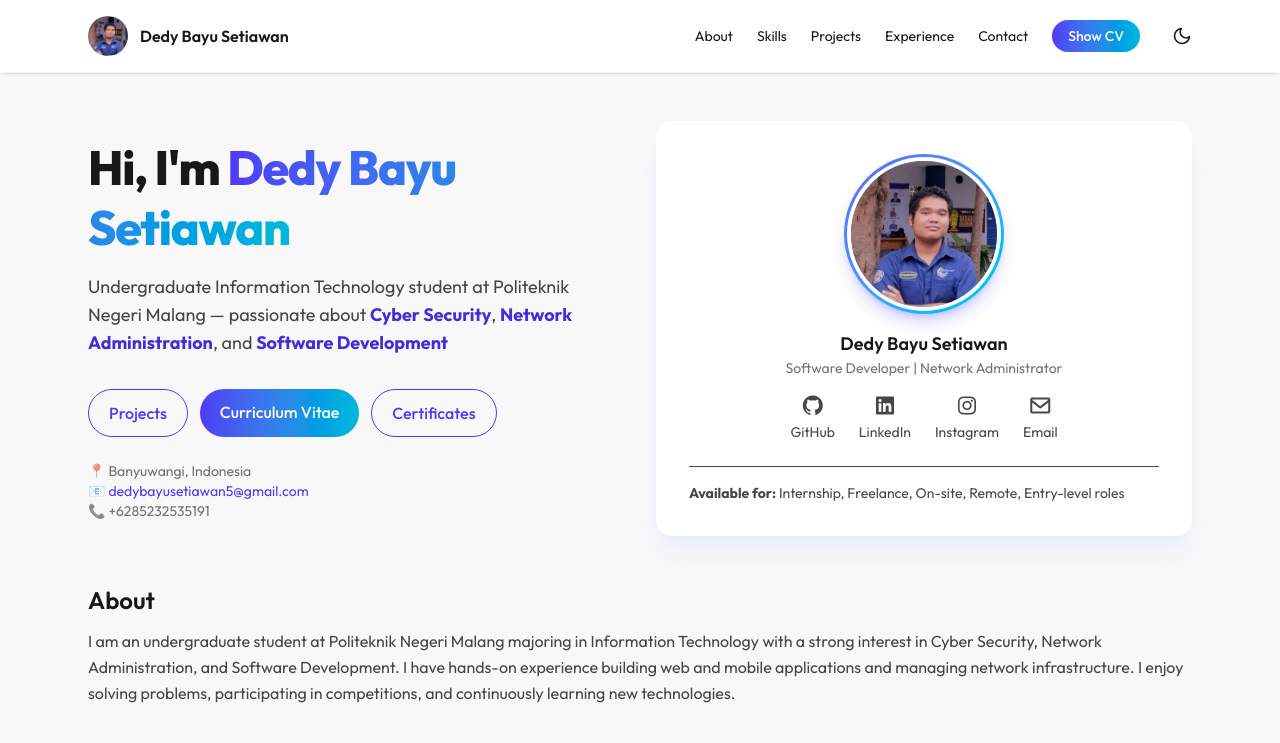
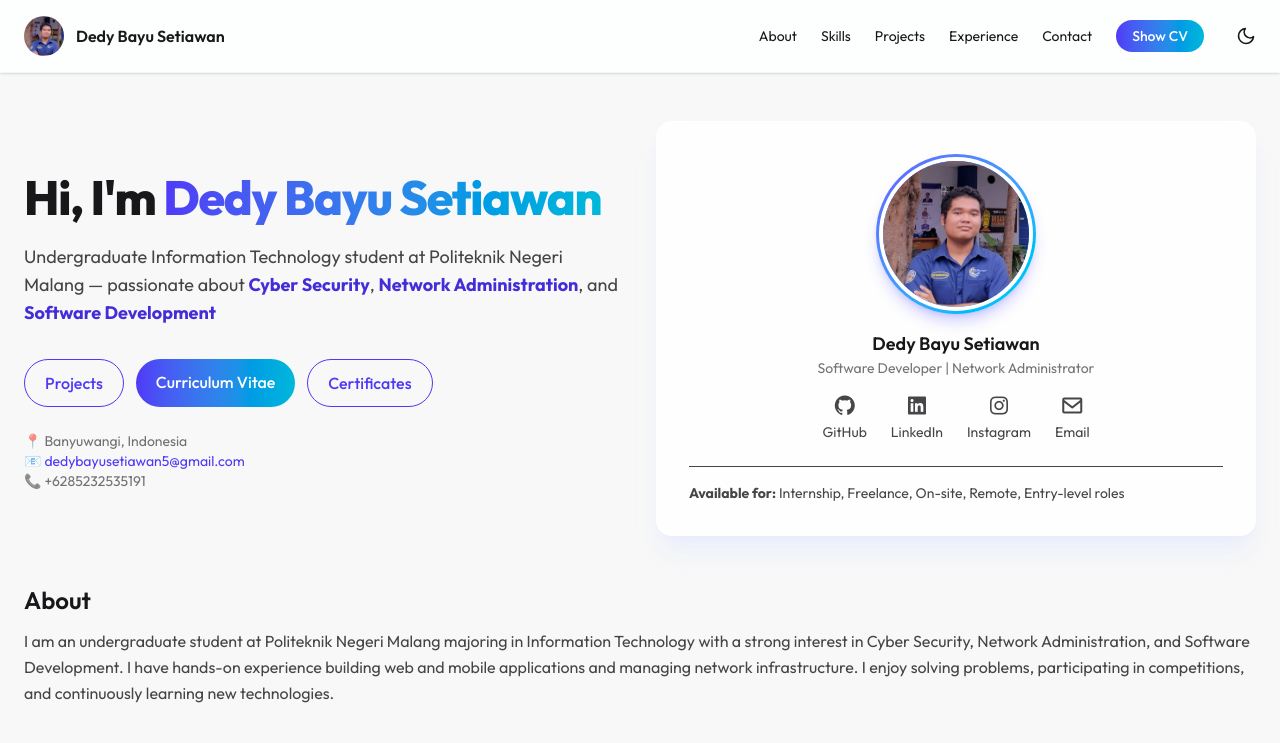
Before and after one commit to dedybayu/portfolio, a website: page index.html in a window 1280 px wide. Shown: the top 743 px of the page. Drawn offline with nearby package versions, Linux system fonts and the light colour scheme.

Commit message:
fix: max weight

```diff
--- a/index.html
+++ b/index.html
@@ -61,7 +61,7 @@
 <body class="bg-base-200 text-base-content leading-relaxed transition-colors duration-300">
     <!-- Navbar -->
     <header class="bg-base-100/70 backdrop-blur-md sticky top-0 z-40 shadow-sm border-b border-base-300/50">
-        <div class="max-w-6xl mx-auto px-6 py-4 flex items-center justify-between">
+        <div class="max-w-8xl mx-auto px-6 py-4 flex items-center justify-between">
             <a href="#" class="flex items-center gap-3">
                 <img src="img/foto.jpg" alt="Profile" class="w-10 h-10 rounded-full object-cover" />
 
@@ -113,7 +113,7 @@
         </div>
     </header>
 
-    <main class="max-w-6xl mx-auto px-6 py-12">
+    <main class="max-w-7xl mx-auto px-6 py-12">
         <!-- Hero -->
         <section class="grid md:grid-cols-2 gap-8 items-center">
             <div>
```
Also changed, not shown: dist/output.css.
